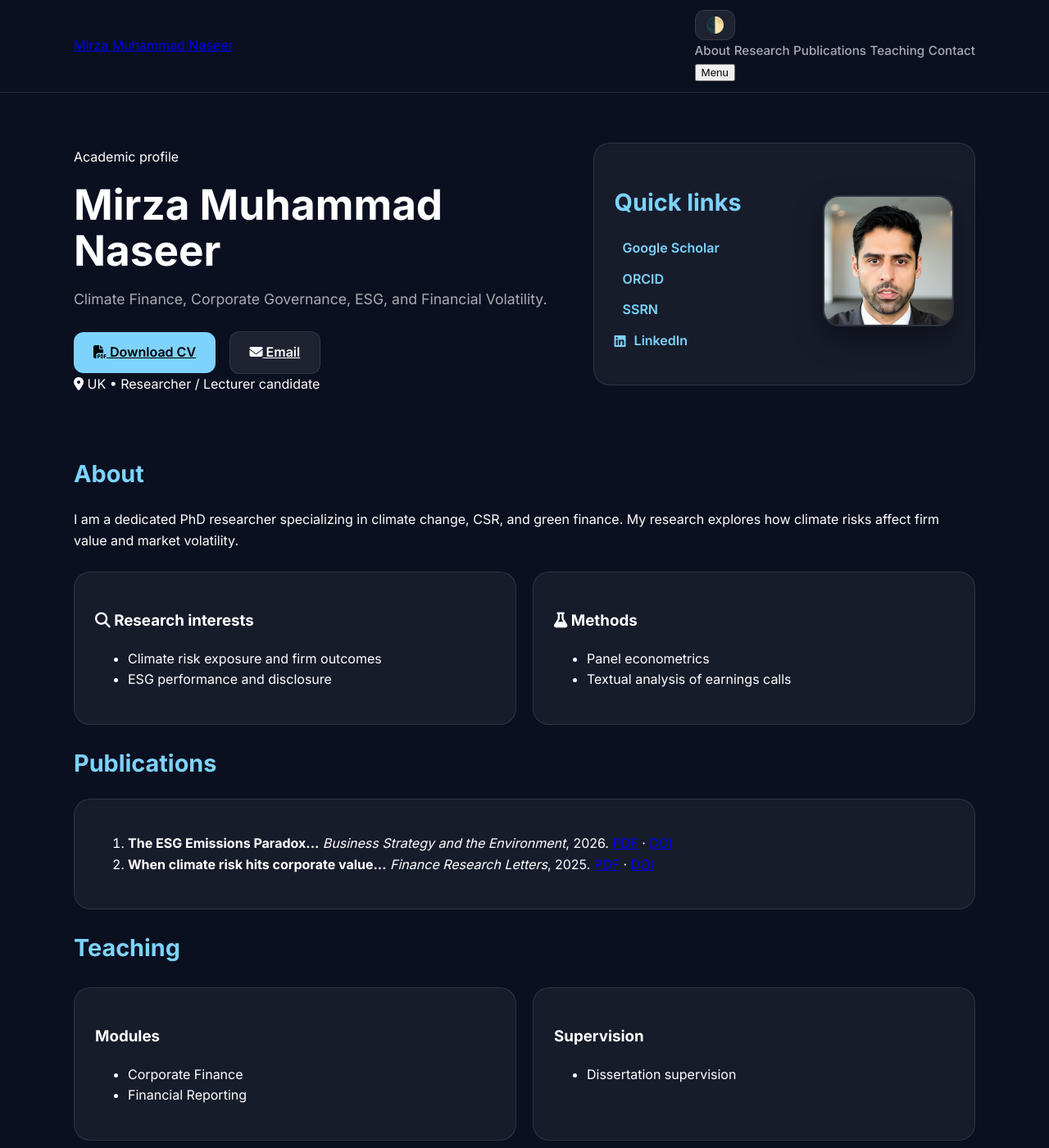
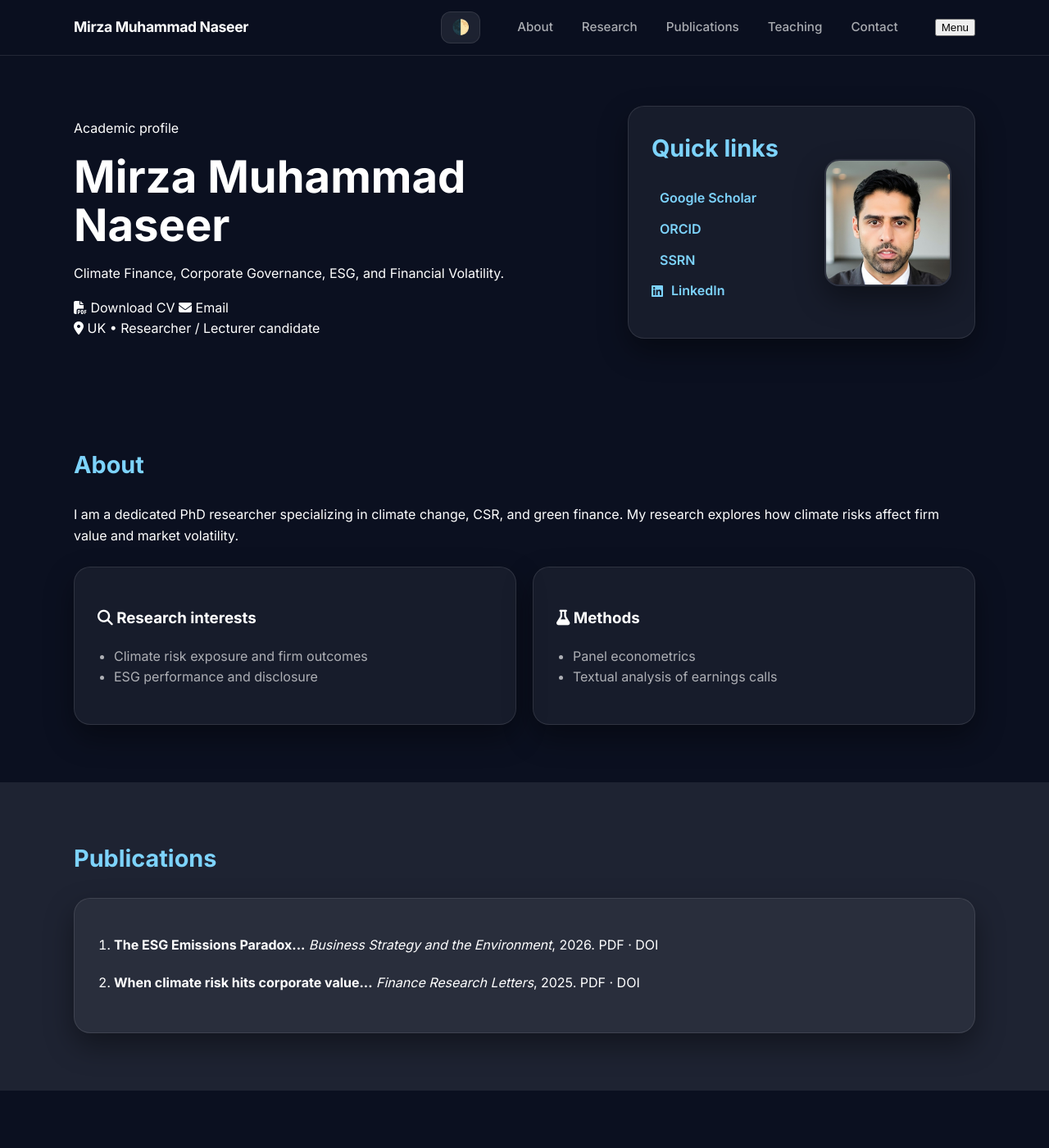
Before and after one commit to mmnaseer/mmnaseer.github.io, a Jekyll site: the page index.html, which Jekyll copies as it is, in a window 1280 px wide and 1400 px high. Shown: the whole window at 82% size. Built offline with Jekyll 4.4.1, drawn with Linux system fonts in a browser that asks for light colours; a style sheet for code colours, icons or effects is not loaded.

Commit message:
Update style.css

```diff
--- a/assets/style.css
+++ b/assets/style.css
@@ -1,13 +1,16 @@
+/* --- 1. Variables & Themes --- */
 :root {
+  /* Default Dark Theme */
   --bg: #0b1020;
   --surface: rgba(255, 255, 255, 0.05);
   --surface-2: rgba(255, 255, 255, 0.08);
   --text: #ffffff;
   --muted: rgba(255, 255, 255, 0.65);
   --line: rgba(255, 255, 255, 0.1);
-  --brand: #7dd3fc;
+  --brand: #7dd3fc; /* Your requested Sky Blue */
   --shadow: 0 15px 35px rgba(0, 0, 0, 0.4);
   --radius: 20px;
+  --max: 1100px;
 }
 
 body.light-theme {
@@ -17,76 +20,187 @@
   --text: #0f172a;
   --muted: #475569;
   --line: #e2e8f0;
-  --brand: #0284c7;
+  --brand: #0284c7; /* Darker blue for light mode readability */
   --shadow: 0 10px 25px rgba(0, 0, 0, 0.05);
 }
 
+/* --- 2. Global Styles --- */
 * { box-sizing: border-box; }
+
 body {
-  margin: 0; font-family: 'Inter', sans-serif; background: var(--bg); color: var(--text); line-height: 1.6;
+  margin: 0;
+  font-family: 'Inter', system-ui, -apple-system, sans-serif;
+  background: var(--bg);
+  color: var(--text);
+  line-height: 1.6;
   transition: background 0.3s, color 0.3s;
 }
 
-.container { width: min(1100px, 92%); margin: 0 auto; }
+.container {
+  width: min(var(--max), 92%);
+  margin: 0 auto;
+}
 
-/* Navigation & Toggle Fix */
-.topbar { position: sticky; top: 0; background: var(--bg); border-bottom: 1px solid var(--line); z-index: 100; }
-.topbar-inner { display: flex; justify-content: space-between; align-items: center; padding: 12px 0; }
-.nav-container { display: flex; align-items: center; gap: 25px; } /* Keeps toggle and links on one line */
+a {
+  color: inherit;
+  text-decoration: none;
+  transition: color 0.2s;
+}
 
-.nav a { color: var(--muted); text-decoration: none; font-weight: 500; font-size: 0.95rem; }
-.nav a:hover { color: var(--brand); }
+a:hover {
+  color: var(--brand);
+}
+
+/* --- 3. Header & Navigation (FIXED SPACING) --- */
+.topbar {
+  position: sticky;
+  top: 0;
+  background: color-mix(in srgb, var(--bg) 80%, transparent);
+  backdrop-filter: blur(12px);
+  border-bottom: 1px solid var(--line);
+  z-index: 100;
+}
+
+.topbar-inner {
+  display: flex;
+  justify-content: space-between;
+  align-items: center;
+  padding: 14px 0;
+}
+
+.brand {
+  font-weight: 700;
+  font-size: 1.1rem;
+  letter-spacing: -0.02em;
+}
+
+/* Right side group containing toggle and nav */
+.header-right {
+  display: flex;
+  align-items: center;
+  gap: 45px; /* Significant space between toggle and nav */
+}
+
+.nav {
+  display: flex;
+  align-items: center;
+  gap: 35px; /* Space between About, Research, Publications, etc. */
+}
+
+.nav a {
+  color: var(--muted);
+  font-weight: 500;
+  font-size: 0.95rem;
+  white-space: nowrap;
+}
+
+.nav a:hover { color: var(--text); }
 
 .theme-toggle {
   background: var(--surface-2);
   border: 1px solid var(--line);
   color: var(--text);
-  padding: 6px 12px;
+  padding: 8px 12px;
   border-radius: 12px;
   cursor: pointer;
-  font-size: 1.2rem;
-  transition: transform 0.2s;
+  font-size: 1.1rem;
+  display: flex;
+  align-items: center;
+  justify-content: center;
 }
-.theme-toggle:hover { transform: scale(1.1); }
 
-/* Hero and Profile Card */
-.hero { padding: 50px 0; }
-.hero-grid { display: grid; grid-template-columns: 1.4fr 1.1fr; gap: 40px; align-items: center; }
+/* --- 4. Hero Section & Profile Photo (FIXED CROP) --- */
+.hero { padding: 60px 0; }
+
+.hero-grid {
+  display: grid;
+  grid-template-columns: 1.5fr 1fr;
+  gap: 40px;
+  align-items: center;
+}
 
 .quick-links-card {
-  display: flex; justify-content: space-between; align-items: center;
-  padding: 30px; gap: 20px;
+  display: flex;
+  justify-content: space-between;
+  align-items: center;
+  padding: 25px;
 }
 
-/* PHOTO ENHANCEMENT */
+/* Force the photo into a perfect professional square */
 .profile-img {
-  width: 160px;
-  height: 160px;
-  object-fit: cover; /* Crops rectangle into square perfectly */
-  object-position: top;
-  border-radius: 20px;
+  width: 155px !important;
+  height: 155px !important;
+  object-fit: cover;      /* Crops without stretching */
+  object-position: top;   /* Focuses on the face */
+  border-radius: 18px;    /* Matches card corners */
   border: 2px solid var(--line);
+  box-shadow: var(--shadow);
+  display: block;
+}
+
+/* --- 5. Sections & Cards --- */
+.section { padding: 70px 0; }
+.section.alt { background: var(--surface-2); }
+
+h1 { font-size: clamp(2.5rem, 5vw, 3.4rem); margin: 10px 0; line-height: 1.1; }
+h2 { color: var(--brand); font-size: 1.8rem; margin-top: 0; margin-bottom: 25px; }
+
+.card {
+  background: var(--surface);
+  border: 1px solid var(--line);
+  border-radius: var(--radius);
+  padding: 28px;
   box-shadow: var(--shadow);
 }
 
-.card { background: var(--surface); border: 1px solid var(--line); border-radius: var(--radius); padding: 25px; }
-.grid-2 { display: grid; grid-template-columns: 1fr 1fr; gap: 20px; margin-top: 25px; }
+.grid-2 {
+  display: grid;
+  grid-template-columns: 1fr 1fr;
+  gap: 20px;
+  margin-top: 25px;
+}
 
-h1 { font-size: 3.2rem; margin: 10px 0; line-height: 1.1; }
-h2 { color: var(--brand); font-size: 1.8rem; margin-bottom: 20px; }
-.lead { font-size: 1.1rem; color: var(--muted); margin-bottom: 25px; }
+/* --- 6. Lists & Typography --- */
+.link-list { list-style: none; padding: 0; }
+.link-list li { margin: 12px 0; }
+.link-list a {
+  color: var(--brand);
+  font-weight: 600;
+  display: flex;
+  align-items: center;
+  gap: 10px;
+}
 
-.btn { display: inline-block; padding: 12px 24px; border-radius: 12px; background: var(--surface-2); color: var(--text); font-weight: 600; margin-right: 12px; border: 1px solid var(--line); }
-.btn.primary { background: var(--brand); color: #000; border: none; }
+.bullets { padding-left: 20px; color: var(--muted); }
+.pubs { padding-left: 20px; }
+.pubs li { margin-bottom: 20px; }
 
-.link-list { list-style: none; padding: 0; }
-.link-list li { margin: 12px 0; font-size: 1rem; }
-.link-list a { color: var(--brand); text-decoration: none; font-weight: 600; display: flex; align-items: center; gap: 10px; }
+.footer {
+  padding: 50px 0;
+  text-align: center;
+  border-top: 1px solid var(--line);
+  color: var(--muted);
+  font-size: 0.9rem;
+}
 
-.footer { padding: 40px 0; border-top: 1px solid var(--line); text-align: center; color: var(--muted); font-size: 0.9rem; }
-
+/* --- 7. Responsive Design --- */
 @media (max-width: 900px) {
   .hero-grid, .grid-2 { grid-template-columns: 1fr; }
+
+  .header-right { gap: 15px; }
+
+  /* Hide nav on mobile; toggle menu via JS if desired */
   .nav { display: none; }
-  .quick-links-card { flex-direction: column-reverse; text-align: center; }
+
+  .quick-links-card {
+    flex-direction: column-reverse;
+    text-align: center;
+    gap: 25px;
+  }
+
+  .profile-img {
+    width: 140px !important;
+    height: 140px !important;
+    margin: 0 auto;
+  }
 }
```
